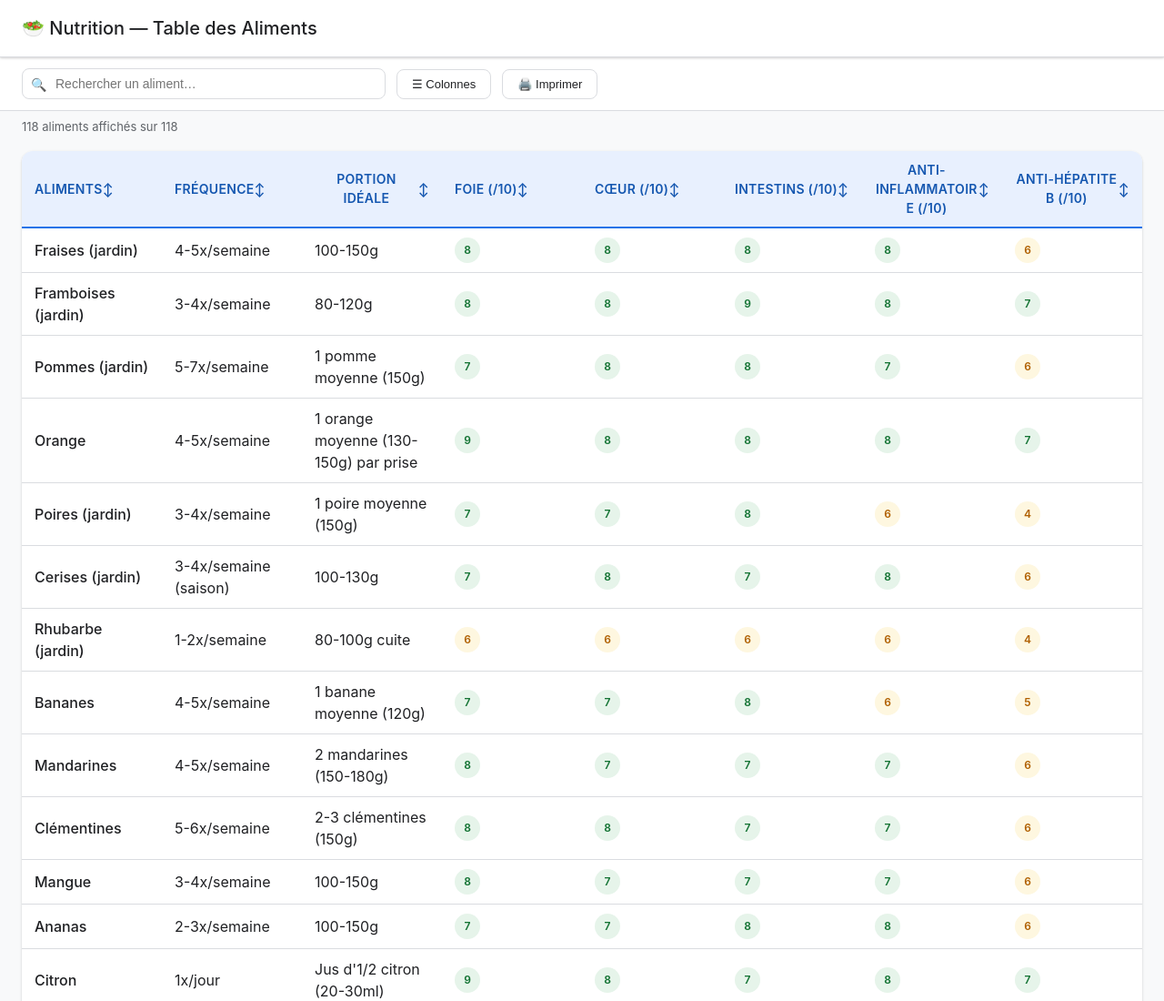
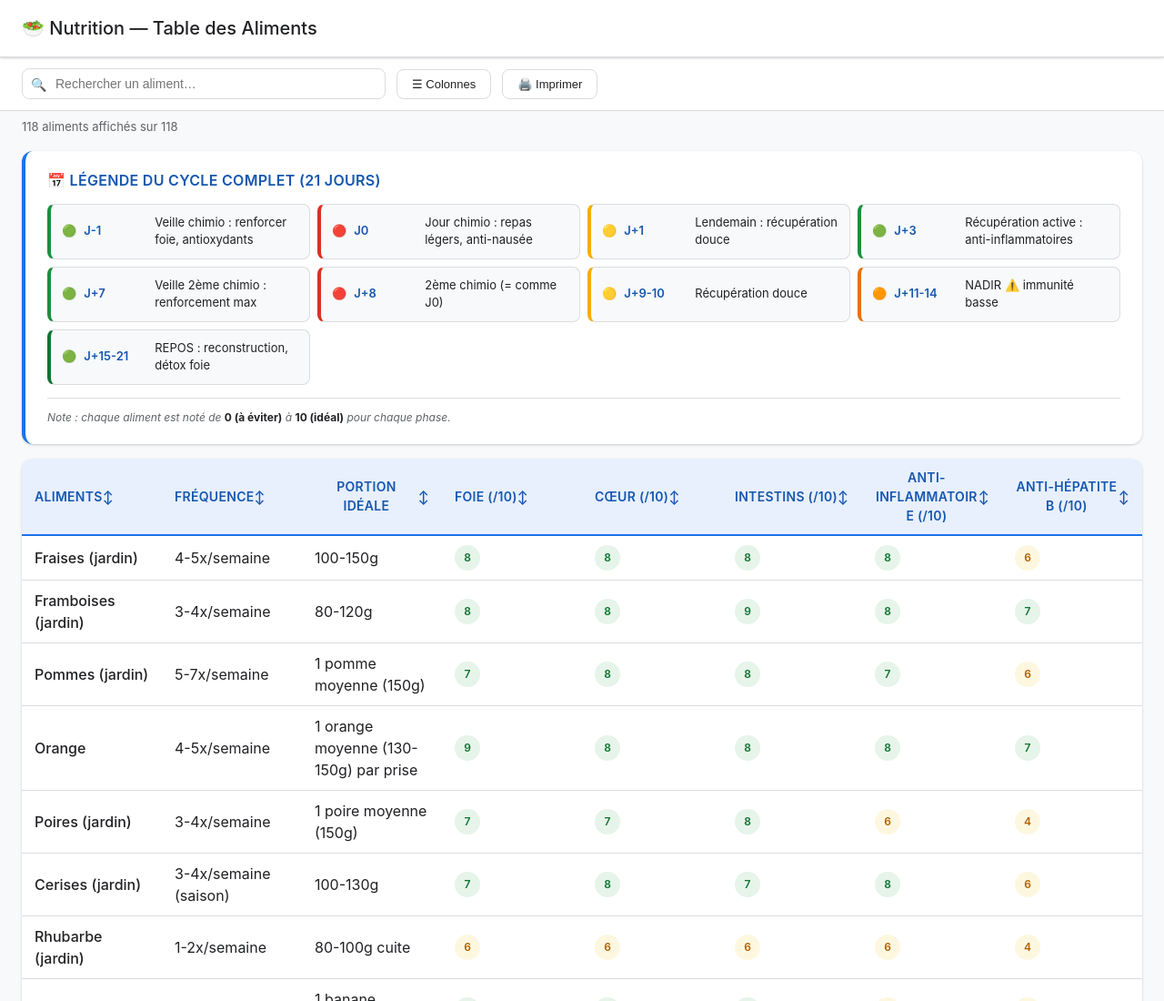
Before and after one commit to LudoGameBxl/Nutrition-list, a plain HTML site: page index.html in a window 1280 px wide. Shown: the top 1100 px of the page at 91% size. Drawn offline with Linux system fonts and the light colour scheme.

Commit message:
add legend and style

```diff
--- a/index.html
+++ b/index.html
@@ -30,6 +30,45 @@
 
     <p class="row-count" id="rowCount"></p>
 
+    <div class="legende-cycle">
+      <h3>📅 Légende du cycle complet (21 jours)</h3>
+      <ul>
+        <li class="phase-prep">
+          🟢 <strong>J-1</strong> Veille chimio : renforcer foie, antioxydants
+        </li>
+        <li class="phase-chimio">
+          🔴 <strong>J0</strong> Jour chimio : repas légers, anti-nausée
+        </li>
+        <li class="phase-recup">
+          🟡 <strong>J+1</strong> Lendemain : récupération douce
+        </li>
+        <li class="phase-prep">
+          🟢 <strong>J+3</strong> Récupération active : anti-inflammatoires
+        </li>
+        <li class="phase-prep">
+          🟢 <strong>J+7</strong> Veille 2ème chimio : renforcement max
+        </li>
+        <li class="phase-chimio">
+          🔴 <strong>J+8</strong> 2ème chimio (= comme J0)
+        </li>
+        <li class="phase-recup">
+          🟡 <strong>J+9-10</strong> Récupération douce
+        </li>
+        <li class="phase-nadir">
+          🟠 <strong>J+11-14</strong> NADIR ⚠️ immunité basse
+        </li>
+        <li class="phase-repos">
+          🟢 <strong>J+15-21</strong> REPOS : reconstruction, détox foie
+        </li>
+      </ul>
+      <p>
+        <em
+          >Note : chaque aliment est noté de <strong>0 (à éviter)</strong> à
+          <strong>10 (idéal)</strong> pour chaque phase.</em
+        >
+      </p>
+    </div>
+
     <div class="table-container" id="tableContainer"></div>
 
     <script defer src="script.js"></script>
--- a/styles.css
+++ b/styles.css
@@ -443,3 +443,108 @@ tbody td.actions-cell {
     grid-template-columns: 1fr;
   }
 }
+
+
+/* ============================
+   LÉGENDE CYCLE CHIMIO
+   ============================ */
+.legende-cycle {
+  background: var(--surface);
+  border-radius: 12px;
+  box-shadow: var(--shadow);
+  padding: 20px 24px;
+  margin: 16px 24px;
+  border-left: 4px solid var(--primary);
+}
+
+.legende-cycle h3 {
+  font-size: 16px;
+  font-weight: 600;
+  color: var(--primary-dark);
+  margin-bottom: 14px;
+  display: flex;
+  align-items: center;
+  gap: 8px;
+  text-transform: uppercase;
+  letter-spacing: 0.3px;
+}
+
+.legende-cycle ul {
+  list-style: none;
+  padding: 0;
+  margin: 0;
+  display: grid;
+  grid-template-columns: repeat(auto-fit, minmax(260px, 1fr));
+  gap: 8px;
+}
+
+.legende-cycle li {
+  display: flex;
+  align-items: center;
+  gap: 8px;
+  padding: 10px 12px;
+  background: var(--background);
+  border-radius: 8px;
+  font-size: 13px;
+  color: var(--text);
+  border: 1px solid var(--border);
+  transition: all 0.2s;
+}
+
+/* .legende-cycle li:hover {
+  background: var(--primary-light);
+  border-color: var(--primary);
+  transform: translateX(2px);
+} */
+
+.legende-cycle li strong {
+  color: var(--primary-dark);
+  font-weight: 600;
+  min-width: 70px;
+  display: inline-block;
+}
+
+.legende-cycle p {
+  margin-top: 14px;
+  padding-top: 12px;
+  border-top: 1px solid var(--border);
+  font-size: 12px;
+  color: var(--text-secondary);
+  font-style: italic;
+}
+
+.legende-cycle p strong {
+  color: var(--text);
+  font-style: normal;
+}
+
+/* Phases colorées (bordure gauche par phase) */
+.legende-cycle li.phase-prep    { border-left: 4px solid #1e8e3e; }   /* vert J-1, J+3, J+7, repos */
+.legende-cycle li.phase-chimio  { border-left: 4px solid #d93025; }   /* rouge J0, J+8 */
+.legende-cycle li.phase-recup   { border-left: 4px solid #f9ab00; }   /* jaune J+1 */
+.legende-cycle li.phase-nadir   { border-left: 4px solid #e8710a; }   /* orange nadir */
+.legende-cycle li.phase-repos   { border-left: 4px solid #137333;} /* vert foncé repos */
+
+/* Responsive */
+@media (max-width: 768px) {
+  .legende-cycle {
+    margin: 12px 8px;
+    padding: 16px;
+  }
+  .legende-cycle ul {
+    grid-template-columns: 1fr;
+  }
+}
+
+/* Print */
+@media print {
+  .legende-cycle {
+    box-shadow: none;
+    border: 1px solid var(--border);
+    page-break-inside: avoid;
+  }
+  .legende-cycle li:hover {
+    background: var(--background);
+    transform: none;
+  }
+}
```
